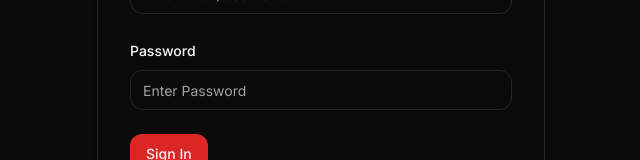
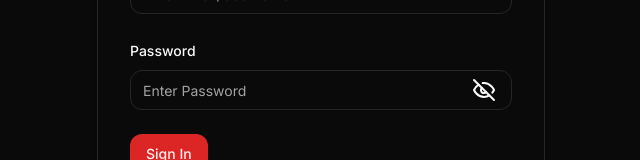
Before and after one commit to MitulSonagara/truth-tunnel, a Next.js app: page /sign-in in a window 1280 px wide. Shown: the part 402-562 px from the top of the page, without its empty margins (319-959 px from the left). Built offline with nearby package versions, Linux system fonts and the light colour scheme.

Commit message:
Added password hide show

```diff
--- a/src/app/(auth)/sign-in/page.tsx
+++ b/src/app/(auth)/sign-in/page.tsx
@@ -16,11 +16,12 @@ import { ApiResponse } from "@/types/ApiResponse";
 import { Form, FormControl, FormDescription, FormField, FormItem, FormLabel, FormMessage } from "@/components/ui/form";
 import { Button } from "@/components/ui/button";
 import { Input } from "@/components/ui/input";
-import { Loader2 } from "lucide-react";
+import { Eye, EyeOff, Loader2 } from "lucide-react";
 import { signInSchema } from "@/schemas/signInSchema";
 
 const Page = () => {
     const router = useRouter();
+    const [hidden, setHidden] = useState(true)
 
     //zod implementation
     const form = useForm<z.infer<typeof signInSchema>>({
@@ -80,9 +81,14 @@ const Page = () => {
                             render={({ field }) => (
                                 <FormItem>
                                     <FormLabel>Password</FormLabel>
-                                    <FormControl>
-                                        <Input className="rounded-xl" type="password" placeholder="Enter Password" {...field} />
-                                    </FormControl>
+                                    <div className="relative">
+                                        <div className="absolute right-4 top-1/2 -translate-y-1/2 py-2" onClick={()=>setHidden(!hidden)}>
+                                            { hidden ? <EyeOff/> : <Eye /> }
+                                        </div>
+                                        <FormControl>
+                                            <Input className="rounded-xl" type={hidden ? "password" : "text"} placeholder="Enter Password" {...field} />
+                                        </FormControl>
+                                    </div>
                                     <FormMessage />
                                 </FormItem>
                             )}
--- a/src/app/(auth)/sign-up/page.tsx
+++ b/src/app/(auth)/sign-up/page.tsx
@@ -23,7 +23,7 @@ import {
 } from "@/components/ui/form";
 import { Button } from "@/components/ui/button";
 import { Input } from "@/components/ui/input";
-import { Loader2 } from "lucide-react";
+import { Eye, EyeOff, Loader2 } from "lucide-react";
 
 const Page = () => {
   const [username, setUsername] = useState("");
@@ -42,6 +42,8 @@ const Page = () => {
       password: "",
     },
   });
+
+  const [hidden, setHidden] = useState(true);
 
   useEffect(() => {
     const checkUsernameUnique = async () => {
@@ -162,14 +164,21 @@ const Page = () => {
               render={({ field }) => (
                 <FormItem>
                   <FormLabel>Password</FormLabel>
+
+                  <div className="relative">
                     <FormControl>
                       <Input
                         className="rounded-xl"
-                      type="password"
+                        type={hidden ? "password" : "text"}
                         placeholder="Enter Password"
                         {...field}
                       />
                     </FormControl>
+                    <div className="absolute right-4 top-1/2 -translate-y-1/2 py-2" onClick={()=>setHidden(!hidden)}>
+                      { hidden ? <EyeOff/> : <Eye /> }
+                    </div>
+                  </div>
+
                   <FormMessage>
                     {form.formState.errors.password?.message}
                   </FormMessage>{" "}
```
Lines whose indentation alone changed are shown as unchanged.
